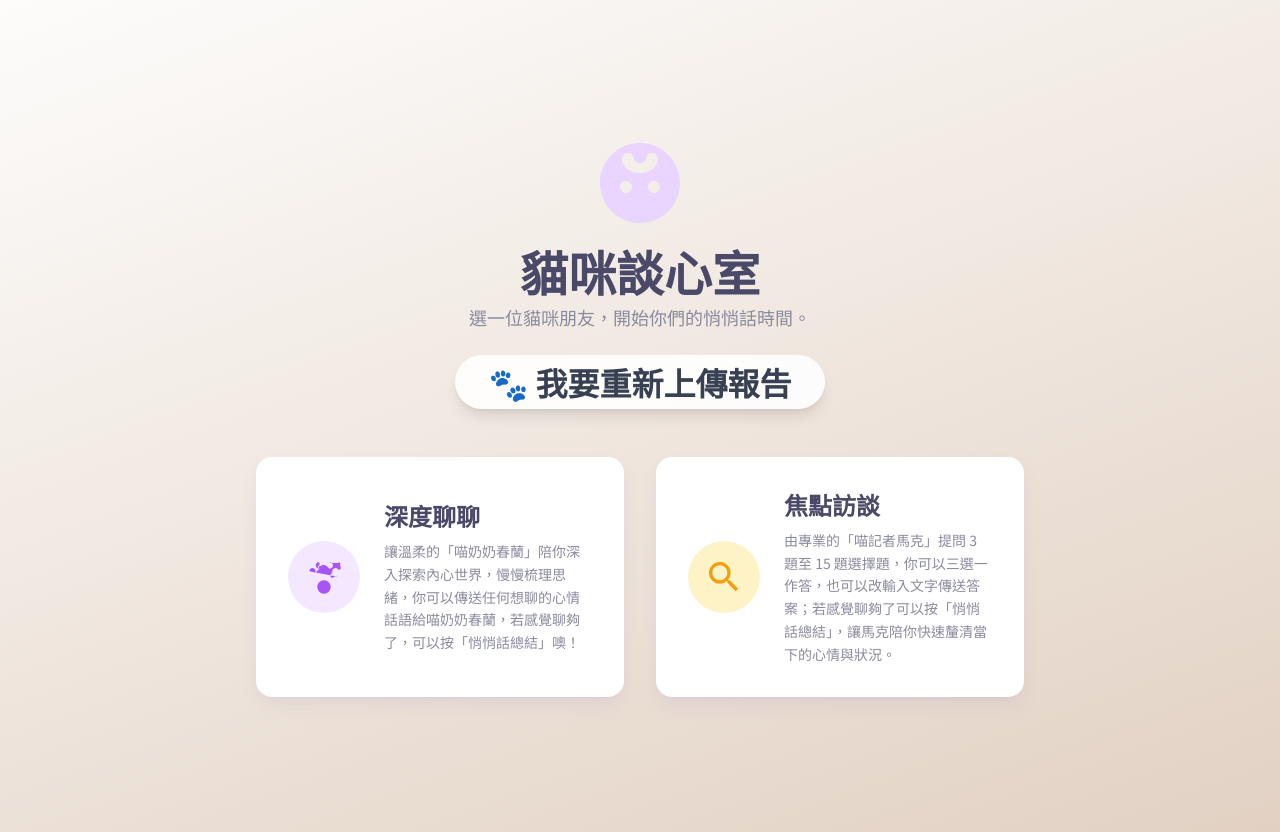
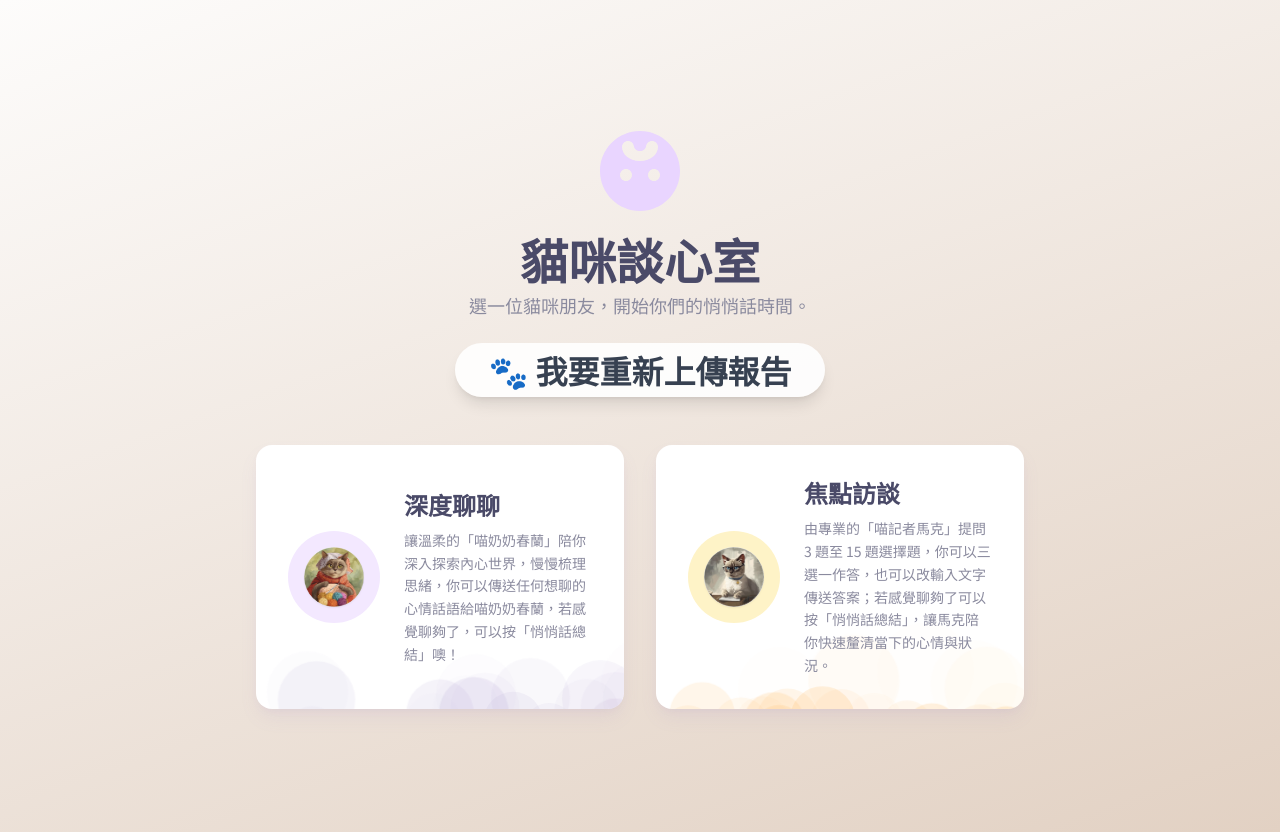
Before and after one commit to zerocamerace/meow-for-gcp-1002, a Flask app: template templates/psychology_test.html in a window 1280 px wide. Run offline with Flask 3, Linux system fonts and the light colour scheme; the template is opened without the code that fills it, so the values that code supplies are empty; some libraries are stand-ins or nearby versions.

Commit message:
新增貓咪談心室泡泡動畫

```diff
--- a/templates/psychology_test.html
+++ b/templates/psychology_test.html
@@ -97,6 +97,45 @@
         textarea {
             resize: none;
             overflow-y: hidden;
+        }
+
+        .selection-mode-card {
+            position: relative;
+            overflow: hidden;
+        }
+        .selection-mode-card > *:not(.selection-bubble-container) {
+            position: relative;
+            z-index: 1;
+        }
+        .selection-bubble-container {
+            position: absolute;
+            inset: 0;
+            pointer-events: none;
+            overflow: hidden;
+            z-index: 0;
+        }
+        .selection-bubble {
+            position: absolute;
+            bottom: -80px;
+            border-radius: 9999px;
+            background: rgba(209, 196, 233, 0.45);
+            box-shadow: 0 0 18px rgba(255, 255, 255, 0.35);
+            transform: translateY(0) scale(0.7);
+            opacity: 0;
+            animation: selectionBubbleFloat linear forwards;
+        }
+        @keyframes selectionBubbleFloat {
+            0% {
+                transform: translateY(0) scale(0.6);
+                opacity: 0;
+            }
+            20% {
+                opacity: var(--bubble-opacity, 0.6);
+            }
+            100% {
+                transform: translateY(-120%) scale(1.4);
+                opacity: 0;
+            }
         }
 
         /* GALING 調整喵奶奶頭像52px/48px 10/04 */
@@ -222,16 +261,16 @@
                 <!-- 🟢 修改結束 -->
             </div>
             <div class="grid grid-cols-1 md:grid-cols-2 gap-8 w-full max-w-3xl">
-                <button onclick="selectMode('deep-chat')" class="group bg-[var(--bg-secondary)] p-8 rounded-2xl custom-shadow-lg hover:shadow-2xl hover:-translate-y-1.5 transition-all text-left flex items-center gap-6">
-                    <div class="bg-purple-100 p-4 rounded-full"><svg class="w-10 h-10 text-purple-500" viewBox="0 0 24 24" fill="currentColor"><path d="M19.78,11.73c-0.39-0.39-1.02-0.39-1.41,0l-0.09,0.09C17.91,12.2,17.5,12.5,17,12.5c-0.46,0-0.86-0.26-1.06-0.64 c-0.33-0.63-0.01-1.41,0.62-1.74l0.16-0.08c-0.12-0.53-0.30-1.04-0.54-1.51c-0.78-1.52-2.02-2.76-3.54-3.54 c-0.47-0.24-0.98-0.42-1.51-0.54l-0.08,0.16c-0.33,0.63-1.11,0.95-1.74,0.62C8.6,7.14,8.34,6.74,8.34,6.27 c0-0.50,0.30-0.91,0.69-1.27l0.09-0.09c0.39-0.39,0.39-1.02,0-1.41c-0.39-0.39-1.02-0.39-1.41,0l-0.09,0.09 C7.20,4,7,4.54,7,5c0,1.10,0.90,2,2,2c0.23,0,0.45-0.04,0.66-0.11L9.50,7.17C8.50,7.50,7.50,8.50,7.17,9.50L6.89,9.34 C6.96,9.13,7,8.90,7,8.67c0-1.10-0.90-2-2-2c-0.46,0-0.99,0.20-1.32,0.53L3.59,7.29C3.20,7.68,3.20,8.31,3.59,8.71z M15.29,3.59 c0.39-0.39,1.02-0.39,1.41,0l0.09,0.09C17.18,4,17.40,4.54,17.40,5c0,1.10-0.90,2-2,2c-0.23,0-0.45-0.04-0.66-0.11L14.50,7.17 c1,0.33,2,1.33,2.33,2.33l0.28-0.16C17.04,9.13,17,8.90,17,8.67c0-1.10,0.90-2,2-2c0.46,0,0.99,0.20,1.32,0.53l0.09,0.09 c0.39,0.39,1.02,0.39,1.41,0c0.39-0.39,0.39-1.02,0-1.41L21.71,3.59C21.32,3.20,20.78,3.20,20.39,3.59z M12,14c-2.21,0-4,1.79-4,4 s1.79,4,4,4s4-1.79,4-4S14.21,14,12,14z"/></svg></div>
+                <button onclick="selectMode('deep-chat')" class="group bg-[var(--bg-secondary)] p-8 rounded-2xl custom-shadow-lg hover:shadow-2xl hover:-translate-y-1.5 transition-all text-left flex items-center gap-6 relative overflow-hidden selection-mode-card" data-bubble-color="rgba(184, 172, 215, 0.55)">
+                    <div class="bg-purple-100 p-4 rounded-full"><img src="{{ url_for('static', filename='grandma.jpg') }}" alt="喵奶奶春蘭" class="w-[60px] h-[60px] rounded-full object-cover shadow-sm" /></div>
                     <div class="flex-1">
                         <h2 class="text-2xl font-bold">深度聊聊</h2>
                         <!-- GALING 修改描述位置+新增綽號 10/04 -->
                         <p class="text-[var(--text-secondary)] text-sm mt-2 leading-relaxed">讓溫柔的「喵奶奶春蘭」陪你深入探索內心世界，慢慢梳理思緒，你可以傳送任何想聊的心情話語給喵奶奶春蘭，若感覺聊夠了，可以按「悄悄話總結」噢！</p>
                     </div>
                 </button>
-                <button onclick="selectMode('quick-qa')" class="group bg-[var(--bg-secondary)] p-8 rounded-2xl custom-shadow-lg hover:shadow-2xl hover:-translate-y-1.5 transition-all text-left flex items-center gap-6">
-                    <div class="bg-amber-100 p-4 rounded-full"><svg class="w-10 h-10 text-amber-500" viewBox="0 0 24 24" fill="currentColor"><path d="M15.5,14h-0.79l-0.28-0.27c1.2-1.4,1.82-3.31,1.48-5.34c-0.47-2.78-2.79-5-5.59-5.34c-4.23-0.52-7.79,3.04-7.27,7.27 c0.34,2.8,2.56,5.12,5.34,5.59c2.03,0.34,3.94-0.28,5.34-1.48L14,14.47V15.5l5,5l1.5-1.5L15.5,14z M9.5,14C7.01,14,5,11.99,5,9.5 C5,7.01,7.01,5,9.5,5S14,7.01,14,9.5C14,11.99,11.99,14,9.5,14z"/></svg></div>
+                <button onclick="selectMode('quick-qa')" class="group bg-[var(--bg-secondary)] p-8 rounded-2xl custom-shadow-lg hover:shadow-2xl hover:-translate-y-1.5 transition-all text-left flex items-center gap-6 relative overflow-hidden selection-mode-card" data-bubble-color="rgba(255, 201, 130, 0.55)">
+                    <div class="bg-amber-100 p-4 rounded-full"><img src="{{ url_for('static', filename='reporter.jpg') }}" alt="喵記者馬克" class="w-[60px] h-[60px] rounded-full object-cover shadow-sm" /></div>
                     <div class="flex-1">
                         <h2 class="text-2xl font-bold">焦點訪談</h2>
                         <!-- GALING 修改描述位置+新增綽號 10/04 -->
@@ -342,6 +381,8 @@
         const progressBarFill = document.getElementById('progress-bar-fill');
         const chatPanel = document.getElementById('chat-panel');
         const mainGrid = document.getElementById('main-grid');
+        const selectionModeCards = document.querySelectorAll('.selection-mode-card');
+        const selectionBubbleEffects = [];
 
         // --- App State ---
         const appState = {
@@ -356,6 +397,95 @@
             isMaxQaReached: false,
             hasShownMaxQaReminder: false
         };
+
+
+        // --- Selection Card Bubble Effect ---
+        function createSelectionBubbleEffect(card) {
+            const container = document.createElement('div');
+            container.className = 'selection-bubble-container';
+            card.appendChild(container);
+
+            const color = card.dataset.bubbleColor || 'rgba(209, 196, 233, 0.45)';
+            const minSize = Number(card.dataset.bubbleMin || 26);
+            const maxSize = Number(card.dataset.bubbleMax || 72);
+            const minDuration = Number(card.dataset.bubbleDurationMin || 5);
+            const maxDuration = Number(card.dataset.bubbleDurationMax || 11);
+            const spawnInterval = Number(card.dataset.bubbleInterval || 200);
+            const initialCount = Math.max(1, Number(card.dataset.bubbleInitial || 18));
+
+            let intervalId = null;
+            let running = false;
+
+            const spawnBubble = (isInitial = false) => {
+                if (!document.body.contains(card)) return;
+                const bubble = document.createElement('span');
+                bubble.className = 'selection-bubble';
+
+                const size = Math.random() * (maxSize - minSize) + minSize;
+                bubble.style.width = `${size}px`;
+                bubble.style.height = `${size}px`;
+                bubble.style.left = `${Math.random() * 100}%`;
+
+                const duration = Math.random() * (maxDuration - minDuration) + minDuration;
+                bubble.style.animationDuration = `${duration}s`;
+                const delay = isInitial ? Math.random() * 1.2 : Math.random() * 1.8;
+                bubble.style.animationDelay = `${delay}s`;
+
+                bubble.style.backgroundColor = color;
+                bubble.style.setProperty('--bubble-opacity', (Math.random() * 0.35 + 0.35).toFixed(2));
+
+                bubble.addEventListener('animationend', () => bubble.remove());
+                container.appendChild(bubble);
+                return bubble;
+            };
+
+            const start = () => {
+                if (running) return;
+                running = true;
+                container.innerHTML = '';
+                const firstBubble = spawnBubble(false);
+                if (firstBubble) {
+                    firstBubble.style.animationDelay = '0s';
+                }
+                for (let i = 1; i < initialCount; i++) {
+                    spawnBubble(true);
+                }
+                intervalId = window.setInterval(() => spawnBubble(false), spawnInterval);
+            };
+
+            const stop = () => {
+                if (!running) return;
+                running = false;
+                if (intervalId !== null) {
+                    window.clearInterval(intervalId);
+                    intervalId = null;
+                }
+                container.innerHTML = '';
+            };
+
+            return { start, stop };
+        }
+
+        function toggleSelectionBubbles(shouldRun) {
+            selectionBubbleEffects.forEach(effect => {
+                if (!effect) return;
+                if (shouldRun) {
+                    effect.start();
+                } else {
+                    effect.stop();
+                }
+            });
+        }
+
+        function initSelectionBubbleEffects() {
+            selectionModeCards.forEach(card => {
+                const effect = createSelectionBubbleEffect(card);
+                selectionBubbleEffects.push(effect);
+            });
+            toggleSelectionBubbles(true);
+        }
+
+        initSelectionBubbleEffects();
 
         // --- Loading Messages ---
         const loadingMessages = {
@@ -441,6 +571,7 @@
         // --- View & State Management ---
         function selectMode(mode) {
             appState.mode = mode;
+            toggleSelectionBubbles(false);
             resetState();
             appState.qaQuestionCount = 0;
             appState.isMaxQaReached = false;
@@ -479,6 +610,7 @@
                 selectionView.classList.remove('hidden');
                 setTimeout(() => {
                     selectionView.classList.remove('opacity-0', 'scale-95');
+                    toggleSelectionBubbles(true);
                 }, 50);
                 resetState();
                 resetUI();
```
Also changed, not shown: static/logo.jpg (added), static/window.jpg (added).
